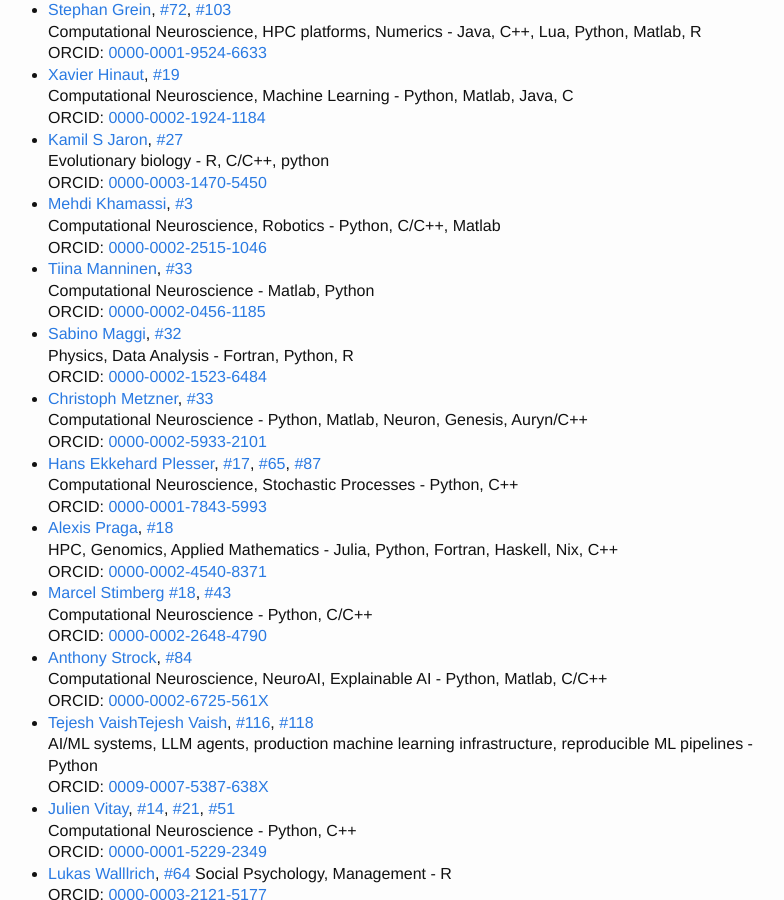
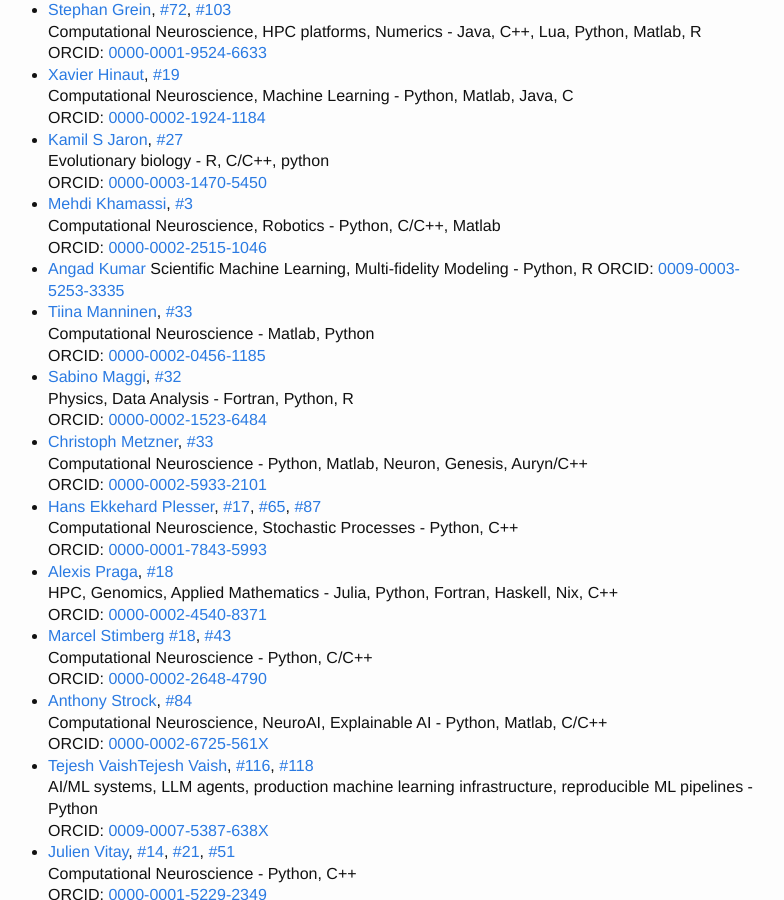
Before and after one commit to ReScience/rescience.github.io, a Jekyll site: the page built from 04-board.md, in a window 1280 px wide and 900 px high, scrolled down 2231 px. Shown: the whole window, without its empty margins (252-1036 px from the left). Built offline with Jekyll 4.4.1, drawn with Linux system fonts in a browser that asks for light colours; our own code applies the rules of GitHub Pages for plain Markdown files.

Commit message:
Add Angad Kumar to reviewers
Added Angad Kumar's information including expertise and ORCID.

```diff
--- a/04-board.md
+++ b/04-board.md
@@ -135,6 +135,9 @@ If your name is missing here, tell us
   [#3](https://github.com/ReScience/ReScience-submission/pull/3)
   Computational Neuroscience, Robotics - Python, C/C++, Matlab
   ORCID: [0000-0002-2515-1046](http://orcid.org/0000-0002-2515-1046)
+* [Angad Kumar](https://github.com/AngadKumar16)
+  Scientific Machine Learning, Multi-fidelity Modeling - Python, R
+  ORCID: [0009-0003-5253-3335](https://orcid.org/0009-0003-5253-3335)
 * [Tiina Manninen](https://github.com/TiinaManninen),
   [#33](https://github.com/ReScience/ReScience-submission/pull/33)
   Computational Neuroscience - Matlab, Python
```
